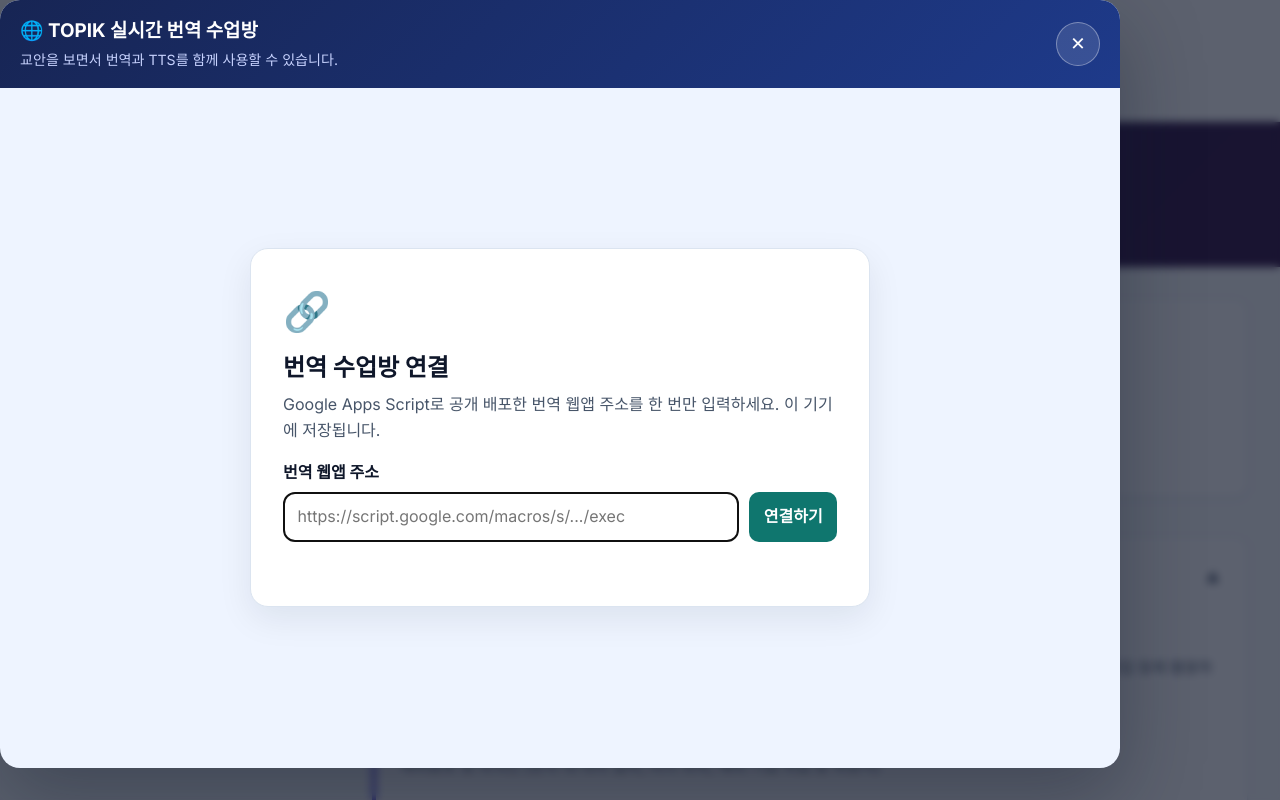
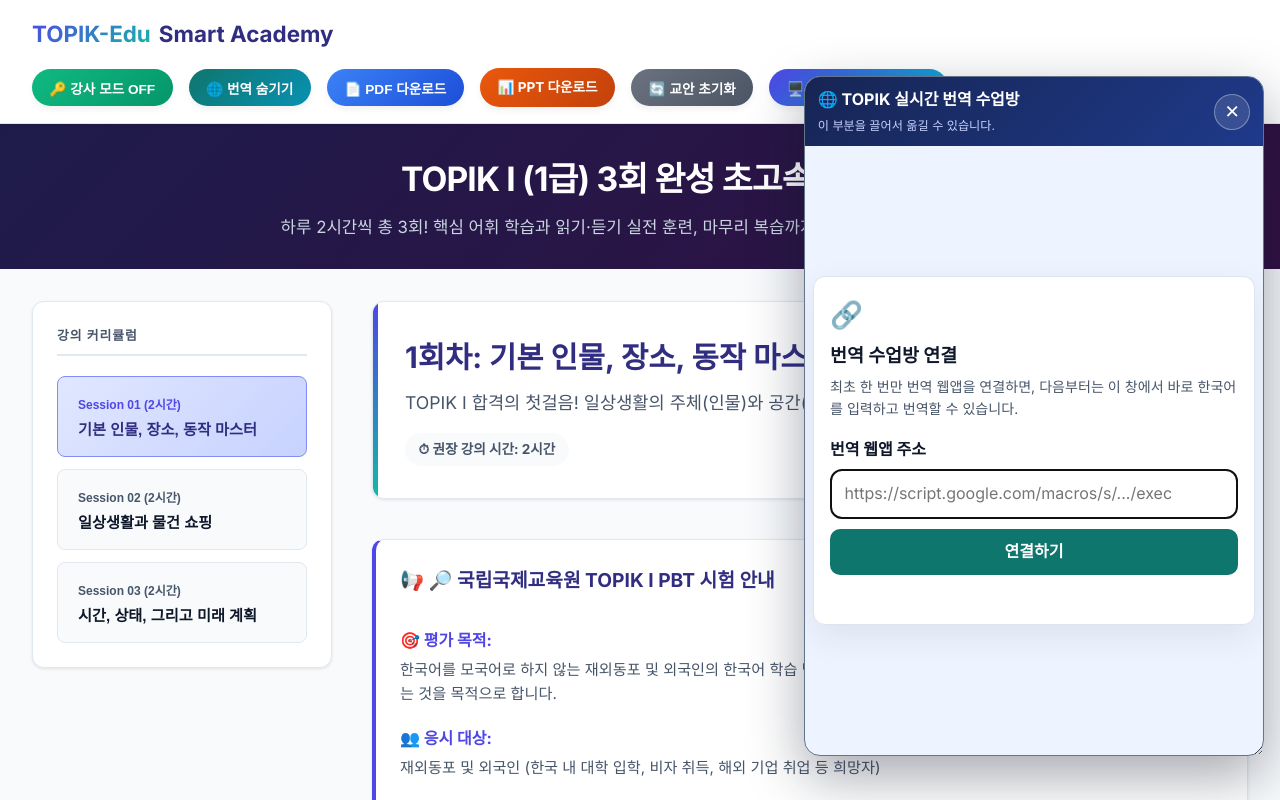
Before and after one commit to yitongjeon315/topic, a website built with Vite: page index.html in a window 1280 px wide. Both pictures are taken after a click on the button "🌐 실시간 번역". Shown: the top 800 px of the page. Built offline with nearby package versions, Linux system fonts and the light colour scheme.

Commit message:
feat: add movable translator and offline PPT

```diff
--- a/index.html
+++ b/index.html
@@ -33,6 +33,11 @@
               📄 PDF 다운로드
             </button>
 
+            <!-- Offline PowerPoint Download -->
+            <a class="zoom-toggle-btn" id="ppt-download-btn" href="./TOPIK-I-3-session-lesson.pptx" download="TOPIK-I-3회-완성-교안.pptx" title="웹서버 연결 전에 미리 내려받아 오프라인 수업에 사용할 수 있습니다." style="background: linear-gradient(135deg, #ea580c, #c2410c); text-decoration: none;">
+              📊 PPT 다운로드
+            </a>
+
             <!-- Reset edits -->
             <button class="zoom-toggle-btn" id="reset-btn" style="background: linear-gradient(135deg, #6b7280, #4b5563);">
               🔄 교안 초기화
@@ -40,7 +45,7 @@
 
             <!-- Zoom Presentation Mode Toggle -->
             <button class="zoom-toggle-btn" id="zoom-toggle">
-              🖥️ PPT 발표 모드
+              🖥️ 줌 화면 공유 모드 ON
             </button>
 
             <div class="progress-wrapper">
@@ -91,11 +96,11 @@
       <span class="presentation-key-hint">← → 키로 이동 · ESC 종료</span>
     </nav>
 
-    <dialog id="translation-dialog" class="translation-dialog" aria-labelledby="translation-dialog-title">
+    <aside id="translation-dialog" class="translation-dialog" aria-labelledby="translation-dialog-title" hidden>
       <div class="translation-dialog-header">
         <div>
           <strong id="translation-dialog-title">🌐 TOPIK 실시간 번역 수업방</strong>
-          <p>교안을 보면서 번역과 TTS를 함께 사용할 수 있습니다.</p>
+          <p>이 부분을 끌어서 옮길 수 있습니다.</p>
         </div>
         <button id="translation-dialog-close" class="translation-dialog-close" type="button" aria-label="번역 팝업 닫기">✕</button>
       </div>
@@ -103,7 +108,7 @@
       <div id="translation-connect-panel" class="translation-connect-panel">
         <div class="translation-connect-icon" aria-hidden="true">🔗</div>
         <h2>번역 수업방 연결</h2>
-        <p>Google Apps Script로 공개 배포한 번역 웹앱 주소를 한 번만 입력하세요. 이 기기에 저장됩니다.</p>
+        <p>최초 한 번만 번역 웹앱을 연결하면, 다음부터는 이 창에서 바로 한국어를 입력하고 번역할 수 있습니다.</p>
         <label for="translation-app-url">번역 웹앱 주소</label>
         <div class="translation-url-row">
           <input id="translation-app-url" type="url" inputmode="url" placeholder="https://script.google.com/macros/s/.../exec" autocomplete="off">
@@ -119,7 +124,7 @@
         </div>
         <iframe id="translation-frame" title="TOPIK 실시간 번역 수업방" allow="clipboard-write" loading="lazy"></iframe>
       </div>
-    </dialog>
+    </aside>
 
     <!-- Main JavaScript Entry -->
     <script type="module" src="./src/main.js"></script>
--- a/src/main.js
+++ b/src/main.js
@@ -22,6 +22,7 @@
 let isInstructorMode = false; // Instructor guide hidden by default
 let presentationSlideIndex = 0;
 let presentationReturnScrollY = 0;
+let translationDragState = null;
 
 const vocabVisuals = {
   '옷': '👕', '신발': '👟', '과일': '🍎', '우산': '☂️',
@@ -68,6 +69,7 @@
 const translationPopupBtn = document.getElementById('translation-popup-btn');
 const translationDialog = document.getElementById('translation-dialog');
 const translationDialogClose = document.getElementById('translation-dialog-close');
+const translationDialogHeader = translationDialog?.querySelector('.translation-dialog-header');
 const translationConnectPanel = document.getElementById('translation-connect-panel');
 const translationFramePanel = document.getElementById('translation-frame-panel');
 const translationAppUrlInput = document.getElementById('translation-app-url');
@@ -77,6 +79,7 @@
 const translationFrame = document.getElementById('translation-frame');
 const translationNewWindow = document.getElementById('translation-new-window');
 const TRANSLATION_URL_STORAGE_KEY = 'topik_translation_app_url';
+const TRANSLATION_POSITION_STORAGE_KEY = 'topik_translation_panel_position';
 
 // Initialize App
 function init() {
@@ -266,7 +269,7 @@
   isZoomMode = true;
   document.body.classList.add('presentation-mode');
   presentationControls.hidden = false;
-  zoomToggleBtn.innerText = '✕ PPT 발표 종료';
+  zoomToggleBtn.innerText = '🖥️ 일반 모드로 보기';
   requestAnimationFrame(() => showPresentationSlide(presentationSlideIndex));
 }
 
@@ -275,7 +278,7 @@
   isZoomMode = false;
   document.body.classList.remove('presentation-mode');
   presentationControls.hidden = true;
-  zoomToggleBtn.innerText = '🖥️ PPT 발표 모드';
+  zoomToggleBtn.innerText = '🖥️ 줌 화면 공유 모드 ON';
   contentContainer.querySelectorAll('.presentation-slide-active, .presentation-section-active').forEach((element) => {
     element.classList.remove('presentation-slide-active', 'presentation-section-active');
   });
@@ -315,19 +318,68 @@
   if (translationFrame.src !== url) translationFrame.src = url;
 }
 
+function restoreTranslationPosition() {
+  if (window.innerWidth <= 680) return;
+  try {
+    const saved = JSON.parse(localStorage.getItem(TRANSLATION_POSITION_STORAGE_KEY) || 'null');
+    if (!saved || !Number.isFinite(saved.left) || !Number.isFinite(saved.top)) return;
+    const maxLeft = Math.max(8, window.innerWidth - translationDialog.offsetWidth - 8);
+    const maxTop = Math.max(8, window.innerHeight - translationDialog.offsetHeight - 8);
+    translationDialog.style.left = `${Math.max(8, Math.min(saved.left, maxLeft))}px`;
+    translationDialog.style.top = `${Math.max(8, Math.min(saved.top, maxTop))}px`;
+    translationDialog.style.right = 'auto';
+  } catch {
+    localStorage.removeItem(TRANSLATION_POSITION_STORAGE_KEY);
+  }
+}
+
 function openTranslationPopup() {
   const savedUrl = normalizeTranslationUrl(localStorage.getItem(TRANSLATION_URL_STORAGE_KEY) || '');
   if (savedUrl) showTranslationFrame(savedUrl);
   else showTranslationConnection();
-
-  if (typeof translationDialog.showModal === 'function') translationDialog.showModal();
-  else translationDialog.setAttribute('open', '');
+  translationDialog.hidden = false;
+  translationPopupBtn.setAttribute('aria-expanded', 'true');
+  translationPopupBtn.innerText = '🌐 번역 숨기기';
+  requestAnimationFrame(restoreTranslationPosition);
 }
 
 function closeTranslationPopup() {
-  if (typeof translationDialog.close === 'function') translationDialog.close();
-  else translationDialog.removeAttribute('open');
-  translationFrame.src = 'about:blank';
+  translationDialog.hidden = true;
+  translationPopupBtn.setAttribute('aria-expanded', 'false');
+  translationPopupBtn.innerText = '🌐 실시간 번역';
+}
+
+function toggleTranslationPopup() {
+  if (translationDialog.hidden) openTranslationPopup();
+  else closeTranslationPopup();
+}
+
+function startTranslationDrag(event) {
+  if (window.innerWidth <= 680 || event.button !== 0 || event.target.closest('button, a, input')) return;
+  const rect = translationDialog.getBoundingClientRect();
+  translationDragState = { offsetX: event.clientX - rect.left, offsetY: event.clientY - rect.top };
+  translationDialog.classList.add('is-dragging');
+  translationDialogHeader.setPointerCapture?.(event.pointerId);
+  event.preventDefault();
+}
+
+function moveTranslationPanel(event) {
+  if (!translationDragState) return;
+  const maxLeft = Math.max(8, window.innerWidth - translationDialog.offsetWidth - 8);
+  const maxTop = Math.max(8, window.innerHeight - translationDialog.offsetHeight - 8);
+  const left = Math.max(8, Math.min(event.clientX - translationDragState.offsetX, maxLeft));
+  const top = Math.max(8, Math.min(event.clientY - translationDragState.offsetY, maxTop));
+  translationDialog.style.left = `${left}px`;
+  translationDialog.style.top = `${top}px`;
+  translationDialog.style.right = 'auto';
+}
+
+function stopTranslationDrag() {
+  if (!translationDragState) return;
+  translationDragState = null;
+  translationDialog.classList.remove('is-dragging');
+  const rect = translationDialog.getBoundingClientRect();
+  localStorage.setItem(TRANSLATION_POSITION_STORAGE_KEY, JSON.stringify({ left: rect.left, top: rect.top }));
 }
 
 function saveTranslationUrl() {
@@ -410,19 +462,17 @@
 
   // 5. Live translation popup
   if (translationPopupBtn && translationDialog) {
-    translationPopupBtn.addEventListener('click', openTranslationPopup);
+    translationPopupBtn.setAttribute('aria-expanded', 'false');
+    translationPopupBtn.addEventListener('click', toggleTranslationPopup);
     translationDialogClose.addEventListener('click', closeTranslationPopup);
     translationUrlSaveBtn.addEventListener('click', saveTranslationUrl);
     translationUrlChangeBtn.addEventListener('click', showTranslationConnection);
     translationAppUrlInput.addEventListener('keydown', (event) => {
       if (event.key === 'Enter') saveTranslationUrl();
     });
-    translationDialog.addEventListener('click', (event) => {
-      if (event.target === translationDialog) closeTranslationPopup();
-    });
-    translationDialog.addEventListener('close', () => {
-      translationFrame.src = 'about:blank';
-    });
+    translationDialogHeader.addEventListener('pointerdown', startTranslationDrag);
+    document.addEventListener('pointermove', moveTranslationPanel);
+    document.addEventListener('pointerup', stopTranslationDrag);
   }
 }
 
--- a/src/style.css
+++ b/src/style.css
@@ -1700,54 +1700,67 @@
 
 /* Live translation popup */
 .translation-dialog {
-  width: min(1120px, calc(100vw - 2rem));
-  height: min(860px, calc(100dvh - 2rem));
-  max-width: none;
-  max-height: none;
+  position: fixed;
+  z-index: 300;
+  top: 76px;
+  right: 16px;
+  width: min(460px, calc(100vw - 2rem));
+  height: min(680px, calc(100dvh - 92px));
+  min-width: 360px;
+  min-height: 320px;
+  max-width: calc(100vw - 16px);
+  max-height: calc(100dvh - 16px);
   padding: 0;
-  border: 0;
-  border-radius: 20px;
+  border: 1px solid #64748b;
+  border-radius: 16px;
   background: #eef4ff;
   color: #0f172a;
   overflow: hidden;
-  box-shadow: 0 28px 80px rgba(15, 23, 42, 0.34);
-}
-
-.translation-dialog::backdrop {
-  background: rgba(15, 23, 42, 0.68);
-  backdrop-filter: blur(4px);
-}
-
-.translation-dialog[open] {
+  resize: both;
+  box-shadow: 0 20px 55px rgba(15, 23, 42, 0.38);
+}
+
+.translation-dialog:not([hidden]) {
   display: grid;
   grid-template-rows: auto minmax(0, 1fr);
 }
 
+.translation-dialog[hidden] {
+  display: none !important;
+}
+
 .translation-dialog-header {
   display: flex;
   align-items: center;
   justify-content: space-between;
   gap: 1rem;
-  padding: 1rem 1.25rem;
+  padding: 0.65rem 0.8rem;
   background: linear-gradient(135deg, #172554, #1e3a8a);
   color: #ffffff;
+  cursor: grab;
+  touch-action: none;
+  user-select: none;
+}
+
+.translation-dialog.is-dragging .translation-dialog-header {
+  cursor: grabbing;
 }
 
 .translation-dialog-header strong {
   display: block;
-  font-size: 1.18rem;
+  font-size: 1rem;
 }
 
 .translation-dialog-header p {
   margin: 0.2rem 0 0;
   color: #c7d2fe;
-  font-size: 0.88rem;
+  font-size: 0.76rem;
 }
 
 .translation-dialog-close {
   flex: 0 0 auto;
-  width: 44px;
-  height: 44px;
+  width: 36px;
+  height: 36px;
   border: 1px solid rgba(255, 255, 255, 0.35);
   border-radius: 50%;
   background: rgba(255, 255, 255, 0.12);
@@ -1759,11 +1772,13 @@
 .translation-connect-panel {
   align-self: center;
   justify-self: center;
-  width: min(620px, calc(100% - 2rem));
-  padding: clamp(1.25rem, 4vw, 2rem);
+  width: calc(100% - 1rem);
+  max-height: calc(100% - 1rem);
+  padding: 1rem;
   border: 1px solid #dbe4f0;
-  border-radius: 18px;
+  border-radius: 12px;
   background: #ffffff;
+  overflow: auto;
   box-shadow: 0 12px 34px rgba(15, 23, 42, 0.08);
 }
 
@@ -1773,15 +1788,17 @@
 }
 
 .translation-connect-icon {
-  font-size: 2.4rem;
+  font-size: 1.65rem;
 }
 
 .translation-connect-panel h2 {
   margin: 0.35rem 0;
+  font-size: 1.15rem;
 }
 
 .translation-connect-panel p {
   color: #475569;
+  font-size: 0.88rem;
 }
 
 .translation-connect-panel label {
@@ -1791,8 +1808,8 @@
 }
 
 .translation-url-row {
-  display: grid;
-  grid-template-columns: minmax(0, 1fr) auto;
+  display: flex;
+  flex-direction: column;
   gap: 0.65rem;
 }
 
@@ -1820,6 +1837,10 @@
   cursor: pointer;
 }
 
+.translation-url-row button {
+  width: 100%;
+}
+
 .translation-url-status {
   min-height: 1.5rem;
   margin-top: 0.55rem;
@@ -1856,9 +1877,18 @@
 
 @media (max-width: 680px) {
   .translation-dialog {
-    width: 100vw;
-    height: 100dvh;
-    border-radius: 0;
+    top: auto !important;
+    right: 8px !important;
+    bottom: 8px;
+    left: 8px !important;
+    width: auto;
+    height: min(58dvh, 560px);
+    min-width: 0;
+    min-height: 280px;
+    max-width: none;
+    max-height: calc(100dvh - 16px);
+    border-radius: 14px;
+    resize: vertical;
   }
 
   .translation-dialog-header {
@@ -1869,13 +1899,7 @@
     display: none;
   }
 
-  .translation-url-row {
-    grid-template-columns: 1fr;
-  }
-
-  .translation-url-row button {
-    width: 100%;
-  }
+  .translation-dialog-header { touch-action: auto; }
 }
 
 /* 새 사전 학습 영역은 기본 규칙 뒤에서 모바일 폭을 다시 확정합니다. */
@@ -1908,7 +1932,7 @@
   }
 }
 
-/* PowerPoint-style question presentation mode */
+/* One-question Zoom screen-sharing mode */
 body.presentation-mode {
   --font-scale: 1;
   height: 100dvh;
```
Also changed, not shown: 2 other files.
